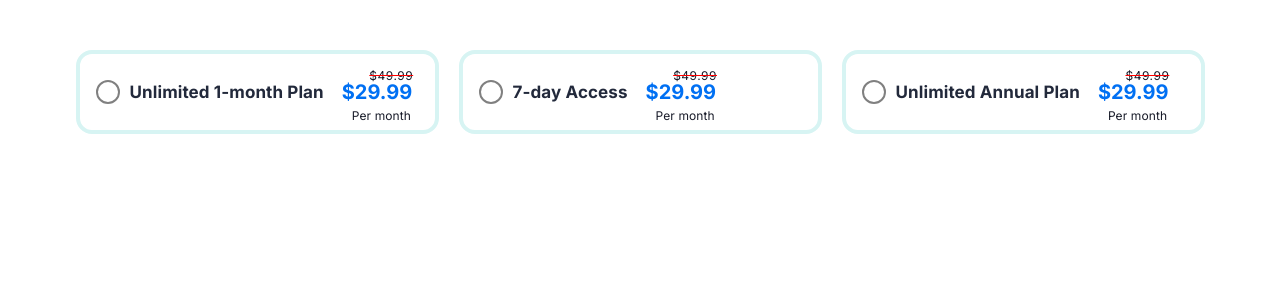
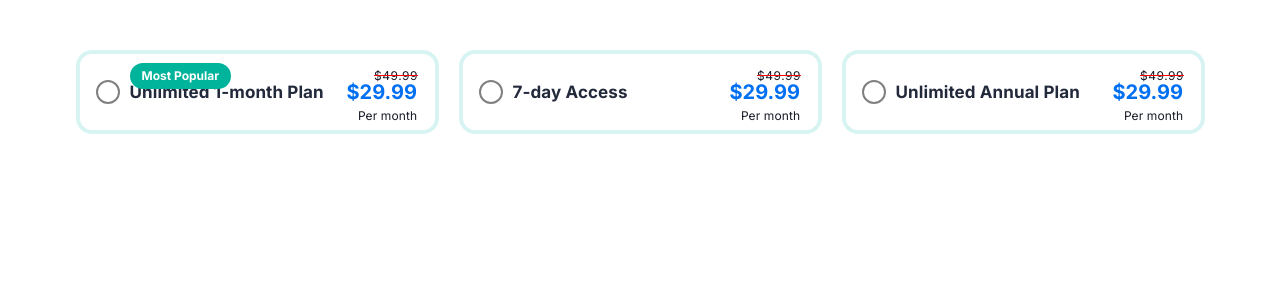
Before and after one commit to wodaMP3/boosters-test, a Next.js app: page / in a window 1280 px wide. Shown: the top 300 px of the page. Built offline with nearby package versions, Linux system fonts and the light colour scheme; what @nextui-org/react would draw is missing.

Commit message:
add variable card prop 'isMostPopular'

```diff
--- a/src/components/ProductCard/ProductCard.module.css
+++ b/src/components/ProductCard/ProductCard.module.css
@@ -1,4 +1,5 @@
 .product-card {
+    position: relative;
     display: flex;
     width: 363px;
     height: 84px;
@@ -27,6 +28,7 @@
 
 
   .period {
+    width: 219px;
     display: flex;
     color: #22293B;
     font-weight: 700;
@@ -102,6 +104,7 @@
   }
 
   .monthly {
+    width: 129px;
     font-weight: 400;
     font-size: 12px;
     align-self: flex-end;
--- a/src/components/ProductCard/ProductCard.tsx
+++ b/src/components/ProductCard/ProductCard.tsx
@@ -1,22 +1,15 @@
 import React from "react";
-import styles from "./ProductCard.module.css"; // Убедись, что файл точно называется `ProductCard.module.css`
-import { Product } from "../../types/productTypes";
+import styles from "./ProductCard.module.css";
 import { Checkbox } from "@headlessui/react";
+import { ProductCardProps } from "./ProductCard.props";
 
-interface ProductCardProps {
-  product: Product;
-  selected: boolean;
-  onSelect: (id: string) => void;
-  isMostPopular?: boolean; // if u need to change the popular one
-}
-
-const ProductCard: React.FC<ProductCardProps> = ({ product, selected, onSelect, isMostPopular }) => {
+const ProductCard: React.FC<ProductCardProps> = ({ product, selected, onSelect }) => {
   return (
     <div className={`${styles["product-card"]}
       ${selected ? styles.selected : ""}`}
       onClick={() => onSelect(product.id)}
       >
-        {isMostPopular && <div className={styles.popularBadge}>Most Popular</div>}
+        {product.isMostPopular && <div className={styles.popularBadge}>Most Popular</div>}
 
       <div className={styles.checkboxContainer}>
         <Checkbox
@@ -32,8 +25,8 @@ const ProductCard: React.FC<ProductCardProps> = ({ product, selected, onSelect,
       </div>
       <h3 className={styles.period}>{product.name}</h3>
       <p className={styles.price}>
-        <span className={styles.oldPrice}>$49.99</span> {/* Фиксированная цена */}
-        <span className={styles.newPrice}>$29.99</span> {/* Перевод центов в доллары */}
+        <span className={styles.oldPrice}>$49.99</span>
+        <span className={styles.newPrice}>$29.99</span>
         <span className={styles.monthly}>Per month</span>
       </p>
     </div>
--- a/src/components/ProductList/ProductList.tsx
+++ b/src/components/ProductList/ProductList.tsx
@@ -13,6 +13,7 @@ const products: Product[] = [
       currency: "USD",
       trial_period: 7,
       trial_amount: 100,
+      isMostPopular: true,
     },
     {
       id: "2",
@@ -23,6 +24,7 @@ const products: Product[] = [
       currency: "USD",
       trial_period: 0,
       trial_amount: 100,
+      isMostPopular: false,
     },
     {
       id: "3",
@@ -33,6 +35,7 @@ const products: Product[] = [
       currency: "USD",
       trial_period: 14,
       trial_amount: 100,
+      isMostPopular: false,
     },
   ];
 
--- a/src/lib/products.ts
+++ b/src/lib/products.ts
@@ -10,6 +10,7 @@ export const products: Product[] = [
     currency: "USD",
     trial_period: 7,
     trial_amount: 100,
+    isMostPopular: true,
   },
   {
     id: "2",
@@ -20,6 +21,7 @@ export const products: Product[] = [
     currency: "USD",
     trial_period: 0,
     trial_amount: 100,
+    isMostPopular: false,
   },
   {
     id: "3",
@@ -30,5 +32,6 @@ export const products: Product[] = [
     currency: "USD",
     trial_period: 14,
     trial_amount: 100,
+    isMostPopular: false,
   },
 ];
--- a/src/types/productTypes.ts
+++ b/src/types/productTypes.ts
@@ -7,4 +7,5 @@ export interface Product {
     currency: "USD";
     trial_period: number; // пробный период в днях
     trial_amount: number; // цена пробного периода в центах
+    isMostPopular: boolean;
   }
```
Also changed, not shown: src/components/ProductCard/ProductCard.props.ts (added, +8 -0 lines).
